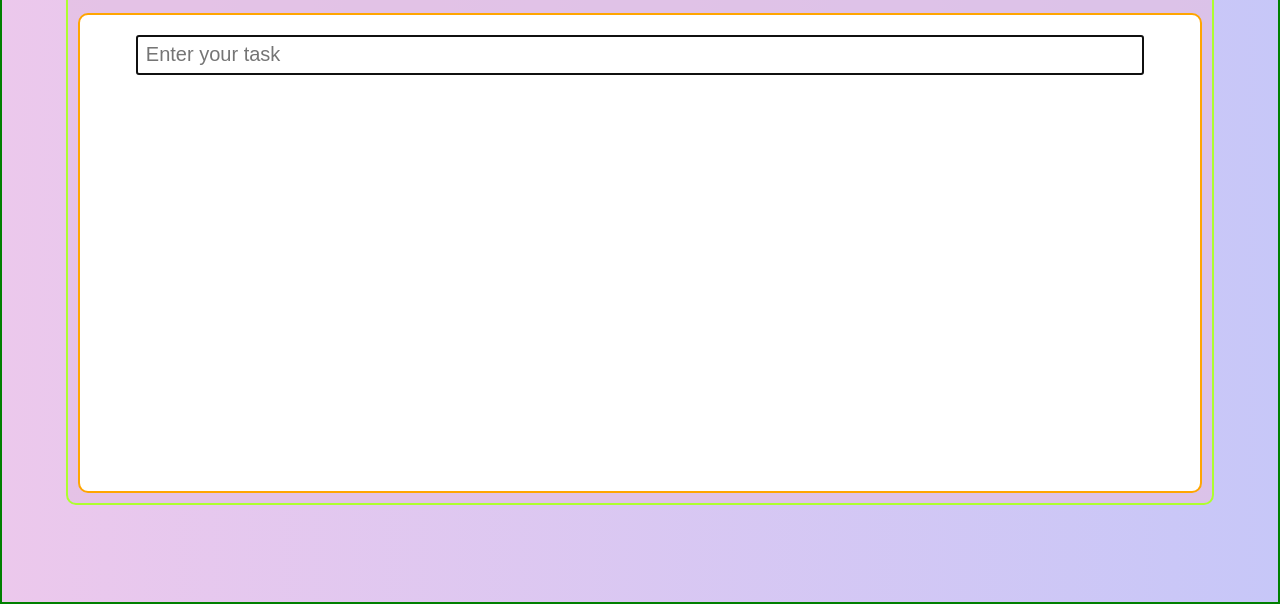
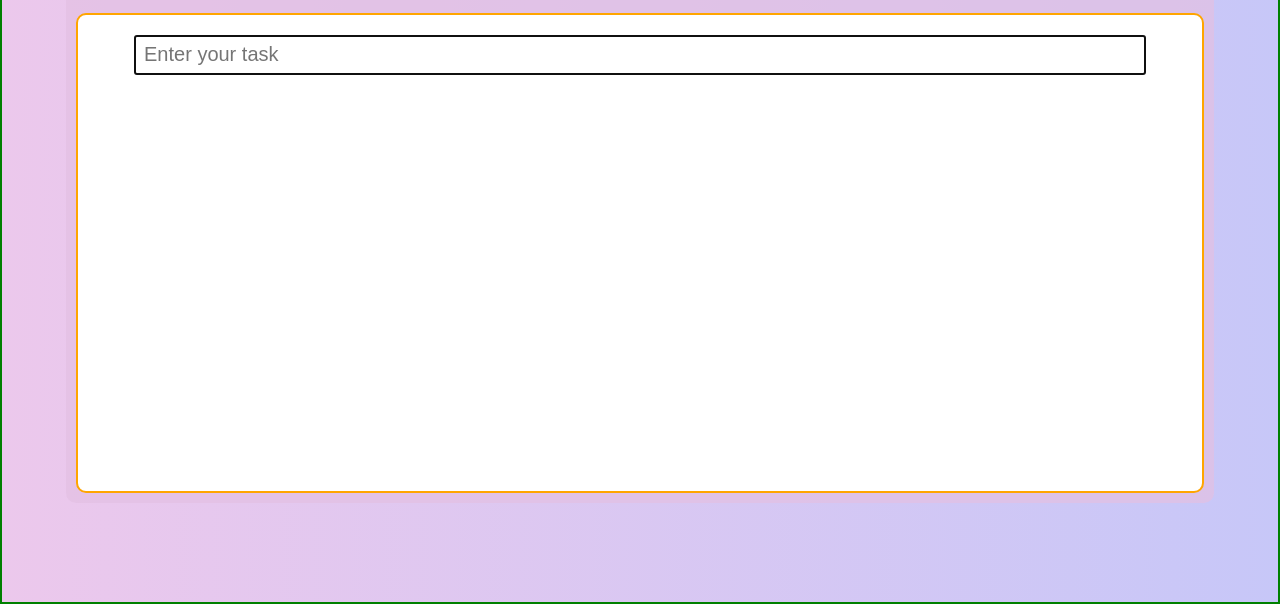
Before and after one commit to Brijesh2775/OCTANET_MAY, a plain HTML site: page To Do Project/index.html in a window 1280 px wide. Shown: the part 196-800 px from the top of the page. Drawn offline with Linux system fonts and the light colour scheme.

Commit message:
modified

```diff
--- a/To Do Project/style.css
+++ b/To Do Project/style.css
@@ -30,7 +30,7 @@ html{
 
 /*############################## to do styling ############################################*/
 .main-container{
-    border: 2px solid greenyellow;
+    /*border: 2px solid greenyellow;*/
     background: rgba(228, 192, 228, 0.712);
     border-radius: 10px;
 
```
